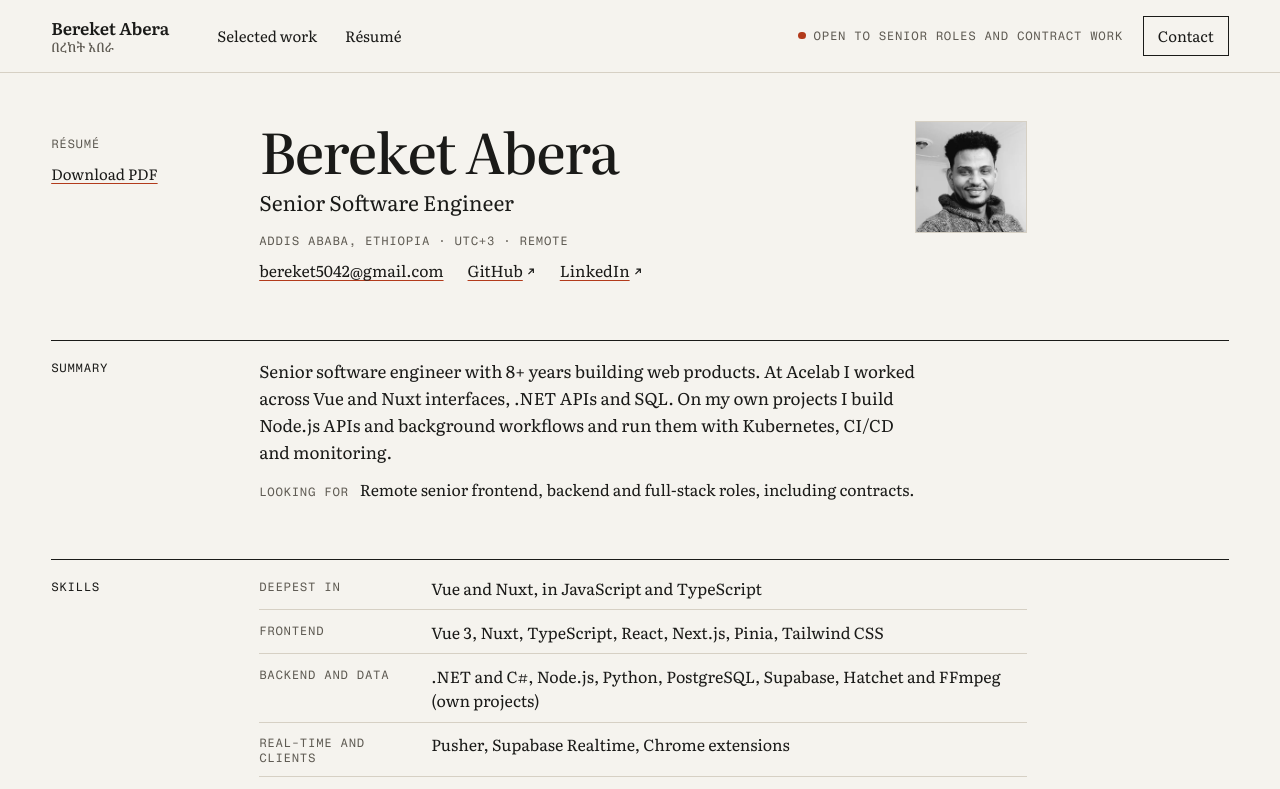
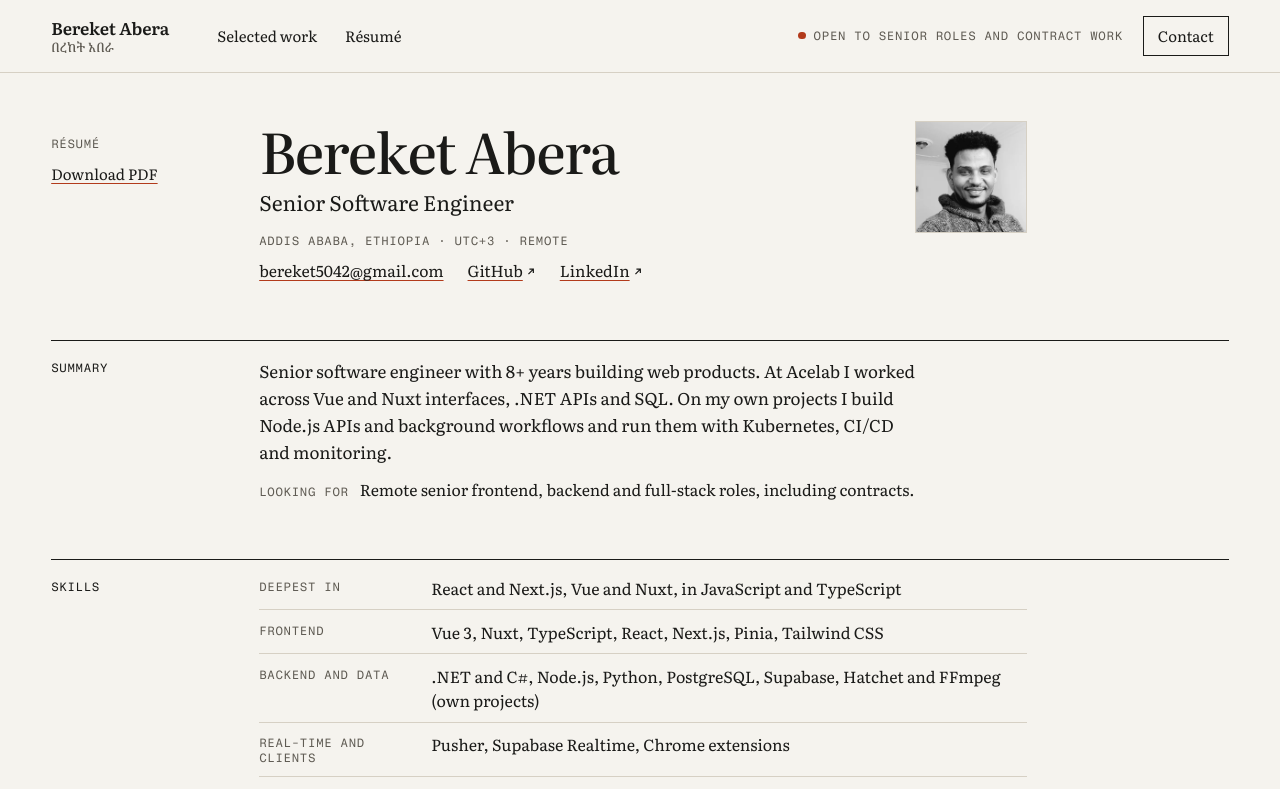
Before and after one commit to BereketAbera/bereket.dev, a Nuxt app: page / in a window 1280 px wide. Shown: the top 789 px of the page. Built offline with nearby package versions, Linux system fonts and the light colour scheme.

Commit message:
Highlight React and Next.js on the web and PDF résumés

```diff
--- a/app/data/profile.ts
+++ b/app/data/profile.ts
@@ -36,7 +36,7 @@ export function mailtoWith(subject: string): string {
 /** The résumé reads "Deepest in" by label. */
 export const facts = [
   { label: 'Now', value: 'Building independent software projects' },
-  { label: 'Deepest in', value: 'Vue and Nuxt, in JavaScript and TypeScript' },
+  { label: 'Deepest in', value: 'React and Next.js, Vue and Nuxt, in JavaScript and TypeScript' },
   { label: 'Also work in', value: 'React, Next.js, .NET, Node.js, Python, PostgreSQL' },
   { label: 'Based in', value: 'Addis Ababa, Ethiopia', clock: true },
   { label: 'Open to', value: 'Senior frontend, backend and full-stack roles', note: 'Remote · full-time or contract' },
```
Also changed, not shown: 1 other file (tests, documents, lock files or other folders).
